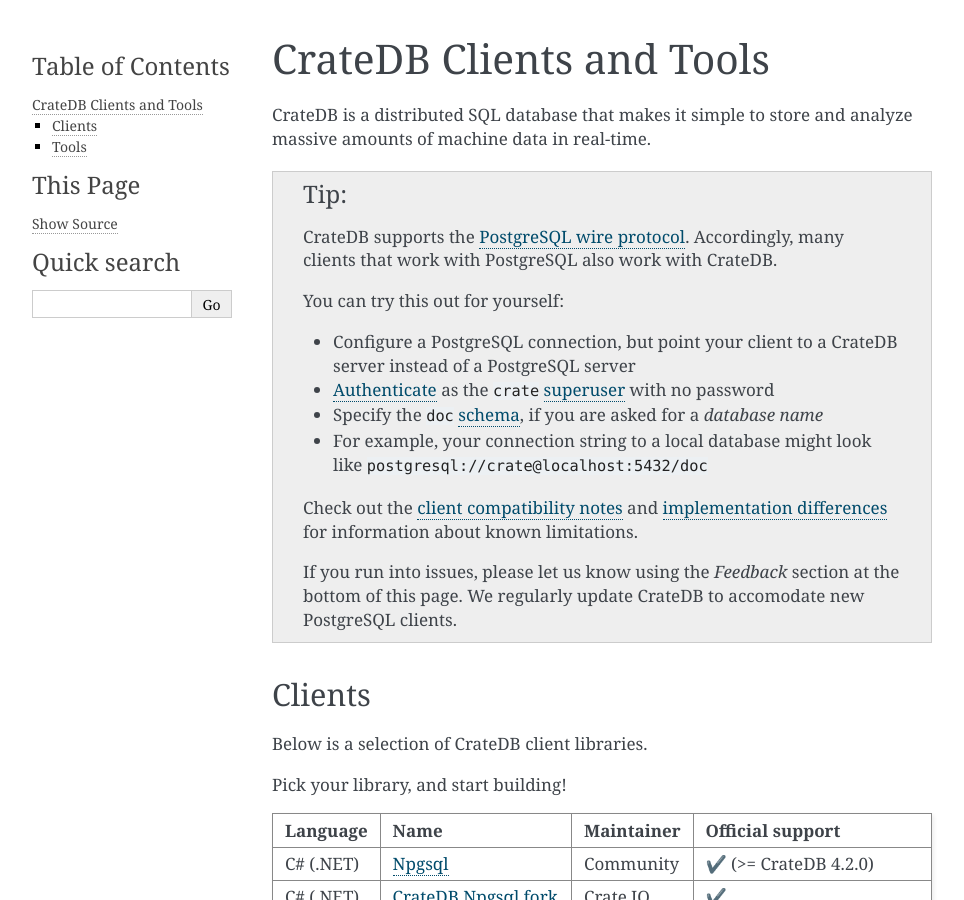
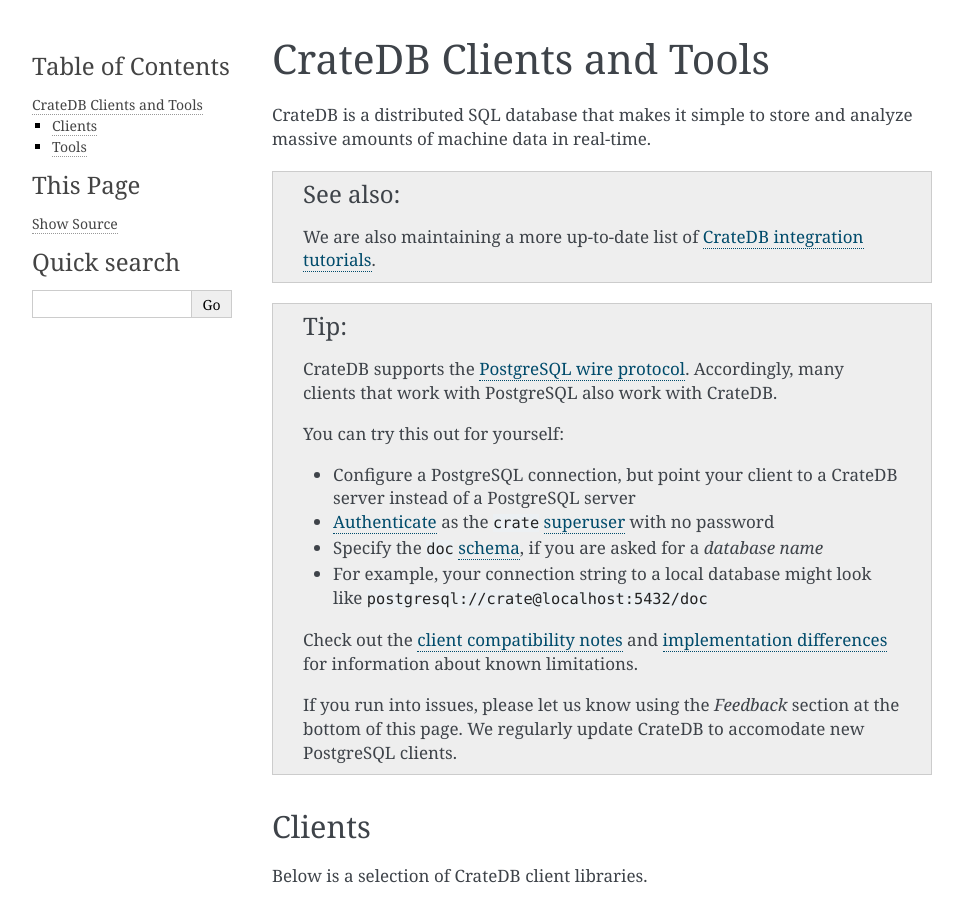
Before and after one commit to crate/crate-clients-tools, a Sphinx documentation site: the page built from docs/index.rst, in a window 1280 px wide and 900 px high. Shown: the whole window, without its empty margins (148-1112 px from the left). Built offline with Sphinx 7.4.7, drawn with Linux system fonts in a browser that asks for light colours.

Commit message:
Link to community forum for up-to-date list of integration tutorials

```diff
--- a/README.rst
+++ b/README.rst
@@ -3,7 +3,7 @@
 =========================
 
 Clients and tools for working with `CrateDB`_.
-
+We are also maintaining a more up-to-date list of `CrateDB integration tutorials`_.
 
 Contributing
 ============
@@ -73,6 +73,7 @@
 .. _contribution docs: CONTRIBUTING.rst
 .. _Crate.io: http://crate.io/
 .. _CrateDB: https://crate.io/products/cratedb/
+.. _CrateDB integration tutorials: https://community.crate.io/t/overview-of-cratedb-integration-tutorials/1015
 .. _developer docs: DEVELOP.rst
 .. _infoverload: https://github.com/infoverload
 .. _Known Issues Adapter: https://github.com/crate/crate_adapter/issues
--- a/docs/index.rst
+++ b/docs/index.rst
@@ -7,6 +7,10 @@
 CrateDB is a distributed SQL database that makes it simple to store and analyze
 massive amounts of machine data in real-time.
 
+
+.. seealso::
+
+    We are also maintaining a more up-to-date list of `CrateDB integration tutorials`_.
 
 .. TIP::
 
@@ -189,6 +193,7 @@
 .. _CrateDB PDO: https://crate.io/docs/clients/pdo/en/latest/
 .. _CrateDB DBAL: https://crate.io/docs/clients/dbal/en/latest/
 .. _CrateDB driver for Laravel: https://github.com/RatkoR/laravel-crate.io
+.. _CrateDB integration tutorials: https://community.crate.io/t/overview-of-cratedb-integration-tutorials/1015
 .. _crate-jdbc: https://crate.io/docs/clients/jdbc/en/latest/
 .. _cratejs: https://www.npmjs.com/package/cratejs
 .. _crate-python: https://crate.io/docs/clients/python/en/latest/
```
